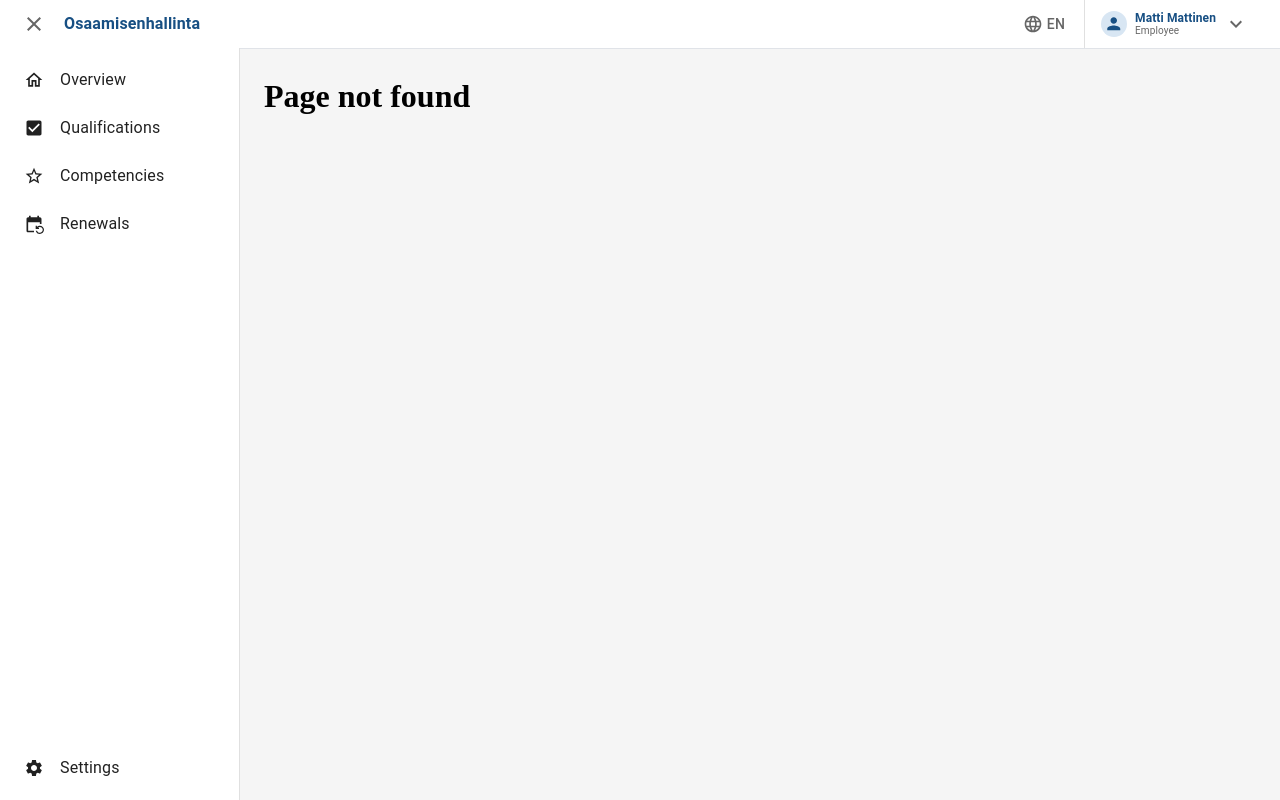
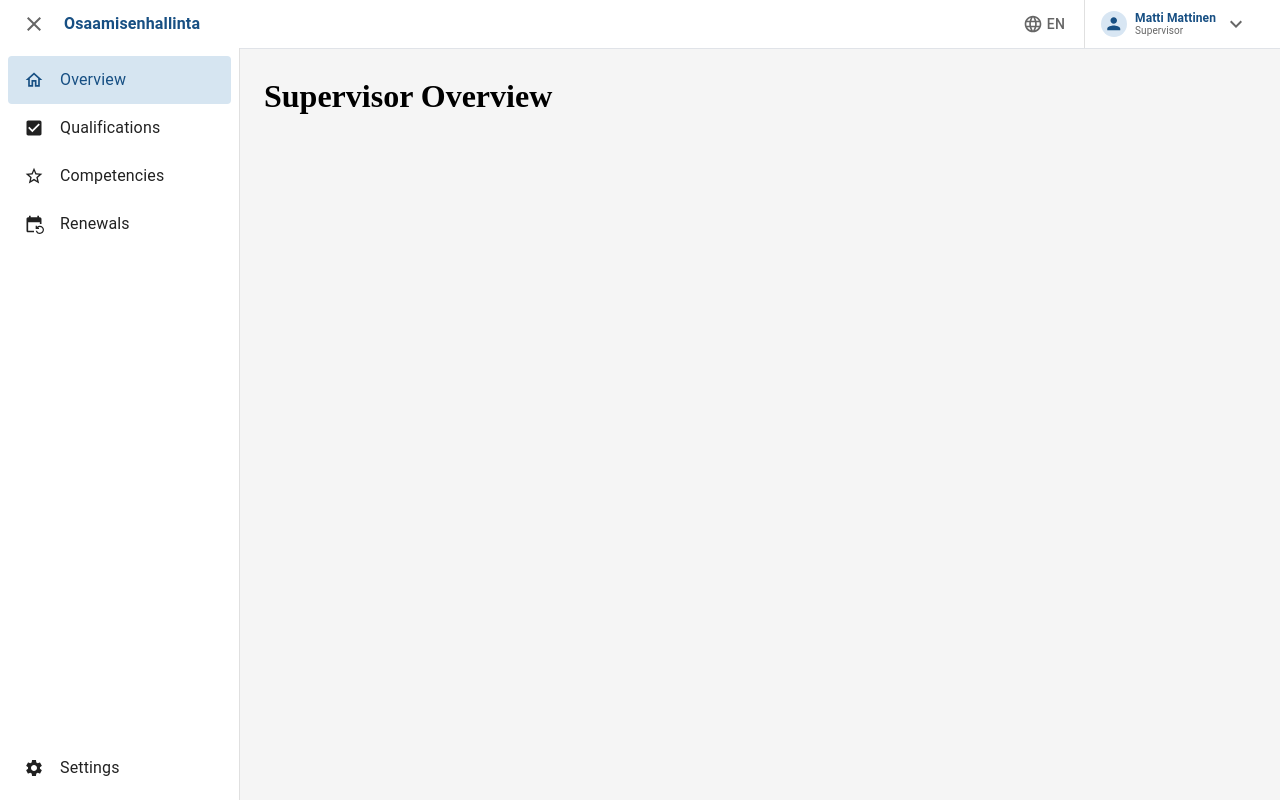
Before and after one commit to ArtoKorpiharju/Osaamisenhallinta, a React (Vite) app in the folder frontend/: page /supervisor/overview in a window 1280 px wide. Before the commit this address had no page. Built offline with nearby package versions, Linux system fonts and the light colour scheme.

Commit message:
Change 'manager' to 'supervisor' to match the backend

```diff
--- a/frontend/src/config/roles.ts
+++ b/frontend/src/config/roles.ts
@@ -8,7 +8,7 @@ import StarBorderIcon from '@mui/icons-material/StarBorder'
 
 export const roles = [
   { value: 'employee', label: 'Employee' },
-  { value: 'manager', label: 'Manager' },
+  { value: 'supervisor', label: 'Supervisor' },
   { value: 'admin', label: 'Admin' },
 ] as const
 
@@ -35,19 +35,19 @@ export const pagesPerRole: Record<Role, Page[]> = {
     },
     { label: 'Renewals', path: '/employee/renewals', icon: EventRepeatIcon },
   ],
-  manager: [
-    { label: 'Overview', path: '/manager/overview', icon: HomeOutlinedIcon },
+  supervisor: [
+    { label: 'Overview', path: '/supervisor/overview', icon: HomeOutlinedIcon },
     {
       label: 'Qualifications',
-      path: '/manager/qualifications',
+      path: '/supervisor/qualifications',
       icon: CheckBoxIcon,
     },
     {
       label: 'Competencies',
-      path: '/manager/competencies',
+      path: '/supervisor/competencies',
       icon: StarBorderIcon,
     },
-    { label: 'Renewals', path: '/manager/renewals', icon: EventRepeatIcon },
+    { label: 'Renewals', path: '/supervisor/renewals', icon: EventRepeatIcon },
   ],
   admin: [
     { label: 'Overview', path: '/admin/overview', icon: HomeOutlinedIcon },
--- a/frontend/src/layouts/RootLayout.tsx
+++ b/frontend/src/layouts/RootLayout.tsx
@@ -10,8 +10,8 @@ import { type Role, pagesPerRole } from '../config/roles'
 // Get the role from the current path.
 // If the path doesn't match any role, default to employee.
 function getRoleFromPath(pathname: string): Role {
-  if (pathname.startsWith('/manager')) {
-    return 'manager'
+  if (pathname.startsWith('/supervisor')) {
+    return 'supervisor'
   }
 
   if (pathname.startsWith('/admin')) {
--- a/frontend/src/pages/manager/Overview.tsx
+++ /dev/null
@@ -1,3 +0,0 @@
-export default function ManagerOverview() {
-  return <h1>Manager Overview</h1>
-}
--- a/frontend/src/pages/manager/Renewals.tsx
+++ /dev/null
@@ -1,3 +0,0 @@
-export default function ManagerRenewals() {
-  return <h1>Manager Renewals</h1>
-}
--- /dev/null
+++ b/frontend/src/pages/supervisor/Overview.tsx
@@ -0,0 +1,3 @@
+export default function SupervisorOverview() {
+  return <h1>Supervisor Overview</h1>
+}
--- /dev/null
+++ b/frontend/src/pages/supervisor/Renewals.tsx
@@ -0,0 +1,3 @@
+export default function SupervisorRenewals() {
+  return <h1>Supervisor Renewals</h1>
+}
--- a/frontend/src/router/router.tsx
+++ b/frontend/src/router/router.tsx
@@ -7,8 +7,8 @@ import EmployeeQualifications from '../pages/employee/Qualifications'
 import EmployeeCompetencies from '../pages/employee/Competencies'
 import EmployeeRenewals from '../pages/employee/Renewals'
 
-import ManagerOverview from '../pages/manager/Overview'
-import ManagerRenewals from '../pages/manager/Renewals'
+import SupervisorOverview from '../pages/supervisor/Overview'
+import SupervisorRenewals from '../pages/supervisor/Renewals'
 
 import AdminOverview from '../pages/admin/Overview'
 import AdminQualifications from '../pages/admin/Qualifications'
@@ -34,13 +34,13 @@ export default function AppRouter() {
             <Route path="competencies" element={<EmployeeCompetencies />} />
             <Route path="renewals" element={<EmployeeRenewals />} />
           </Route>
-          <Route path="manager">
+          <Route path="supervisor">
             <Route
               index
-              element={<Navigate to="/manager/overview" replace />}
+              element={<Navigate to="/supervisor/overview" replace />}
             />
-            <Route path="overview" element={<ManagerOverview />} />
-            <Route path="renewals" element={<ManagerRenewals />} />
+            <Route path="overview" element={<SupervisorOverview />} />
+            <Route path="renewals" element={<SupervisorRenewals />} />
           </Route>
           <Route path="admin">
             <Route index element={<Navigate to="/admin/overview" replace />} />
```
